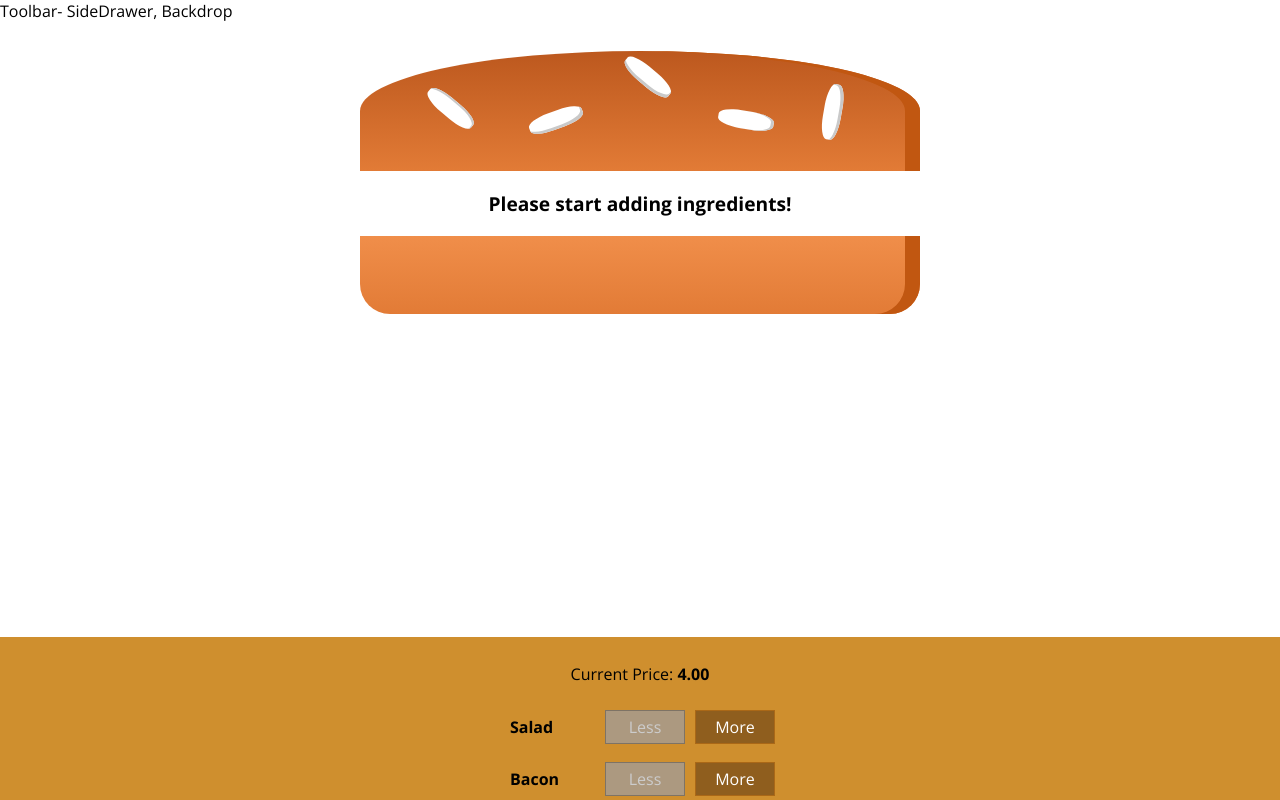
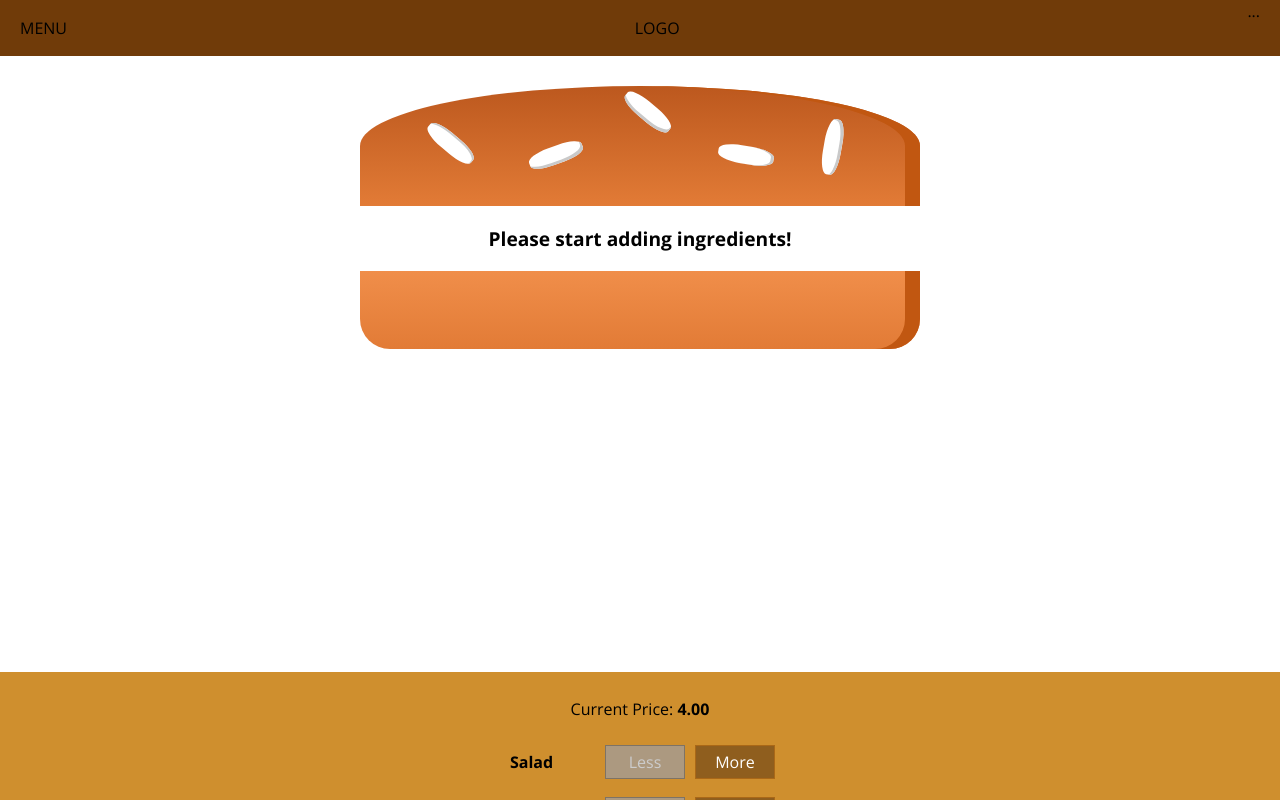
Before and after one commit to Krossmaskinen/udemy-burger-builder, a React app: page / in a window 1280 px wide. Shown: the top 800 px of the page. Built offline with nearby package versions, Linux system fonts and the light colour scheme.

Commit message:
- add Toolbar component (#11)
- add Toolbar to Layout

```diff
--- a/src/components/Layout/Layout.css
+++ b/src/components/Layout/Layout.css
@@ -1,3 +1,3 @@
 .Content {
-    margin-top: 15px;
+    margin-top: 72px;
 }
--- a/src/components/Layout/Layout.js
+++ b/src/components/Layout/Layout.js
@@ -1,12 +1,11 @@
 import React from 'react';
 import ReactAux from '../../hoc/ReactAux';
 import classes from './Layout.css';
+import Toolbar from '../Navigation/Toolbar/Toolbar';
 
 const layout = (props) => (
     <ReactAux>
-        <div>
-            Toolbar- SideDrawer, Backdrop
-        </div>
+        <Toolbar />
         <main className={classes.Content}>
             {props.children}
         </main>
--- /dev/null
+++ b/src/components/Navigation/Toolbar/Toolbar.css
@@ -0,0 +1,18 @@
+.Toolbar {
+    height: 56px;
+    width: 100%;
+    position: fixed;
+    top: 0;
+    left: 0;
+    background-color: #703b09;
+    display: flex;
+    justify-content: space-between;
+    align-items: center;
+    padding: 0 20px;
+    box-sizing: border-box;
+    z-index: 90;
+}
+
+.Toolbar nav {
+    height: 100%;
+}
--- /dev/null
+++ b/src/components/Navigation/Toolbar/Toolbar.js
@@ -0,0 +1,16 @@
+import React from 'react';
+import classes from './Toolbar.css';
+
+const toolbar = (props) => {
+   return (
+       <header className={classes.Toolbar}>
+           <div>MENU</div>
+           <div>LOGO</div>
+           <nav>
+               ...
+           </nav>
+       </header>
+   )
+};
+
+export default toolbar;
```
